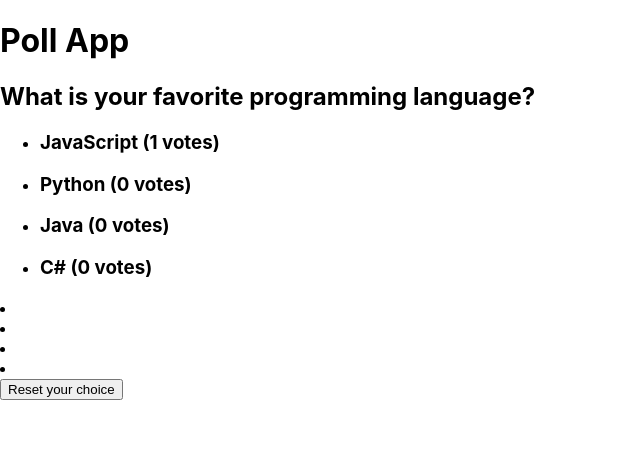
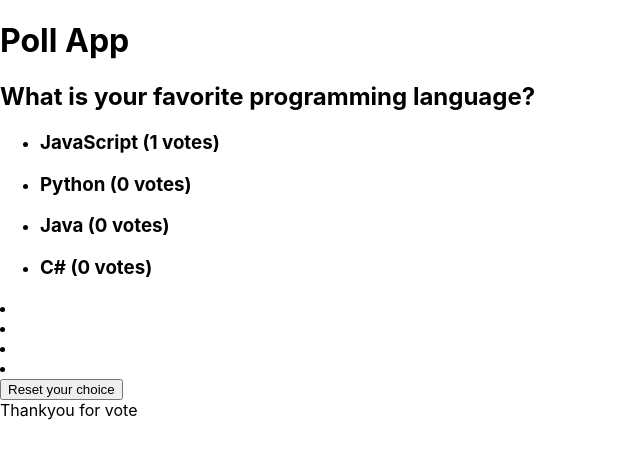
Before and after one commit to ManishDodeja/EADExam, a React (Create React App) app: page / in a window 1280 px wide. Both pictures are taken after a click on the button "JavaScript". Shown: the top 458 px of the page, without its empty margins (0-640 px from the left). Built offline with nearby package versions, Linux system fonts and the light colour scheme.

Commit message:
Add ThankYouMessage Component

```diff
--- a/src/App.js
+++ b/src/App.js
@@ -1,6 +1,7 @@
 import React, { useState } from 'react';
 import AnotherUserParticipation from './components/AnotherUserParticipation';
 import PollDisplay from './components/PollDisplay';
+import ThankyouMessage from './components/ThankyouMessage';
 
 import UserParticipation from './components/UserParticipation';
 
@@ -44,6 +45,7 @@ const App = () => {
       <UserParticipation pollData={pollData} handleVote={handleVote} userSelect={userSelect} handleUser={handleUser} />
 
       {userSelect && (<AnotherUserParticipation />)}
+      {userSelect && (<ThankyouMessage/>)}
 
     </div>
   );
--- /dev/null
+++ b/src/components/ThankyouMessage.js
@@ -0,0 +1,7 @@
+import React from 'react'
+
+export default function ThankyouMessage() {
+  return (
+    <div>Thankyou for vote</div>
+  )
+}
```
